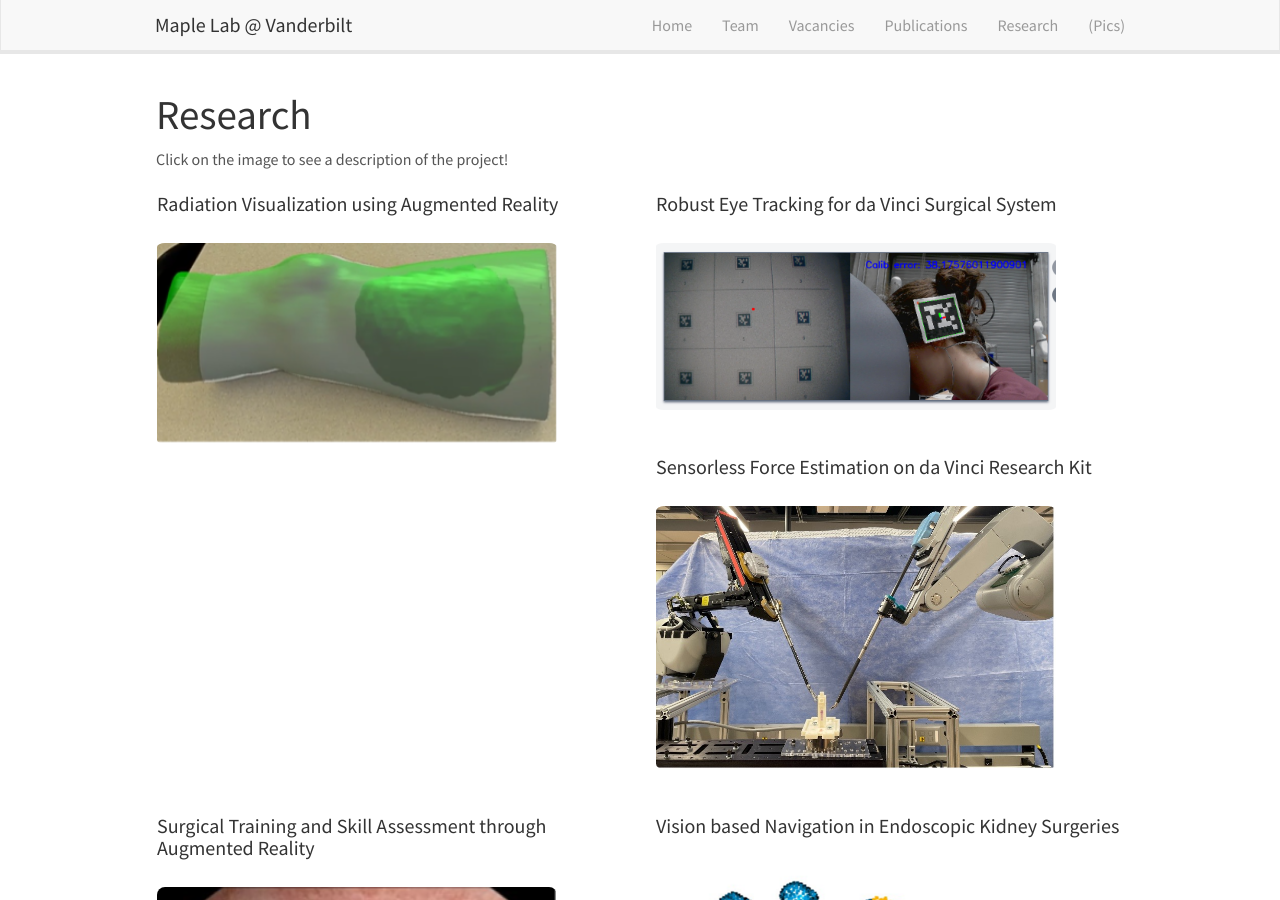
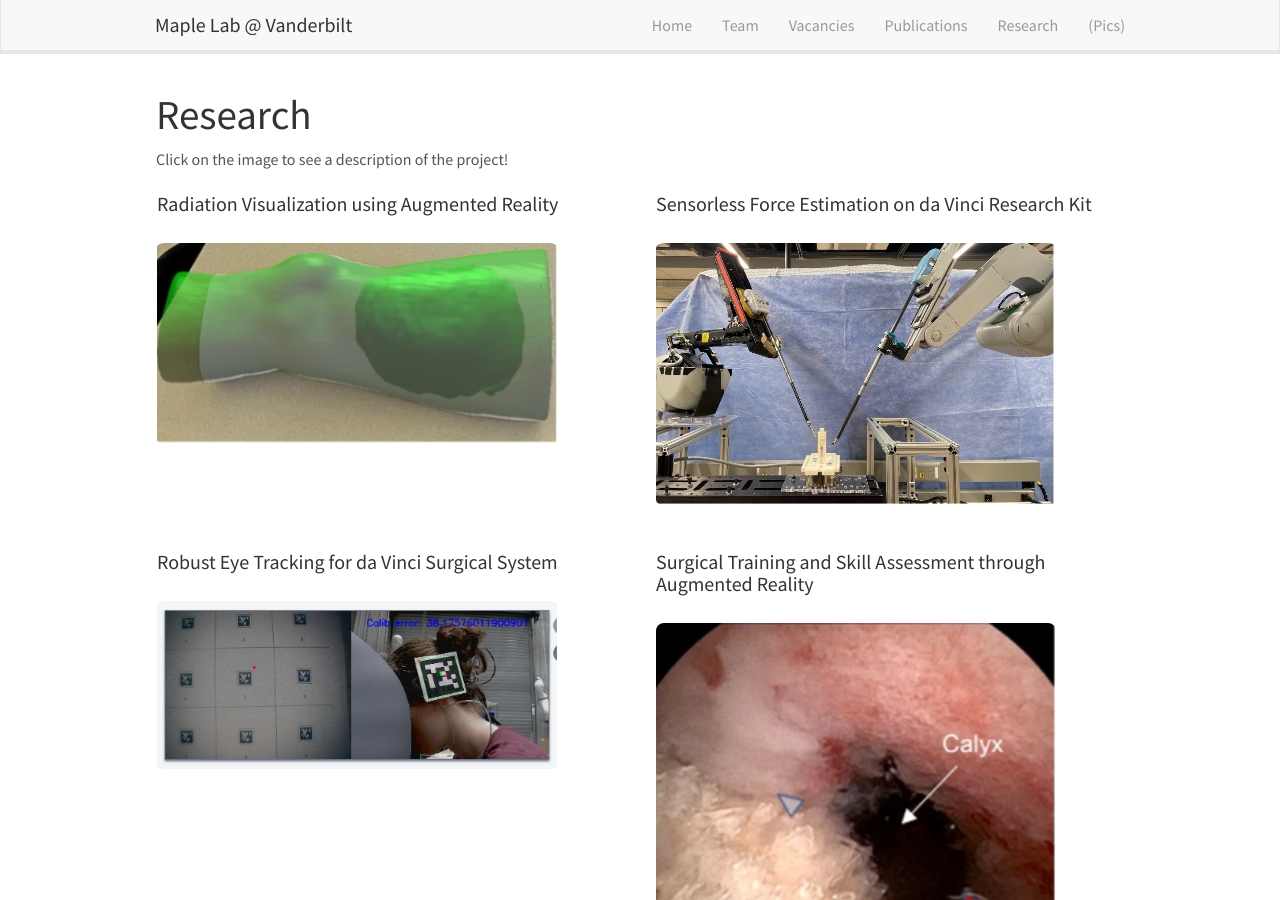
Before and after one commit to vu-maple-lab/vu-maple-lab.github.io, a Jekyll site: the page built from research.md, in a window 1280 px wide and 900 px high. Built offline with Jekyll 4.4.1, drawn with Linux system fonts in a browser that asks for light colours; nearby versions of some CDN libraries.

Commit message:
try this 13

```diff
--- a/research.md
+++ b/research.md
@@ -17,16 +17,16 @@ Click on the image to see a description of the project!
 </div>
 
 <div class="col-sm-6 clearfix">
-  <h4>Robust Eye Tracking for da Vinci Surgical System</h4>
-  <a href="{{ site.url }}{{ site.baseurl }}/research/dvrk_gaze" title="dvrk_gaze">
-    <img src="{{ site.url }}{{ site.baseurl }}/images/researchpic/dvrk_gaze.png" alt="dvrk_gaze" style="width: 400px"/>
+ <h4>Sensorless Force Estimation on da Vinci Research Kit</h4>
+  <a href="{{ site.url }}{{ site.baseurl }}/research/force_estimation" title="force_estimation">
+    <img src="{{ site.url }}{{ site.baseurl }}/images/researchpic/force_estimation.jpg" alt="force_estimation" style="width: 400px"/>
   </a>
 </div>
 
 <div class="col-sm-6 clearfix">
- <h4>Sensorless Force Estimation on da Vinci Research Kit</h4>
-  <a href="{{ site.url }}{{ site.baseurl }}/research/force_estimation" title="force_estimation">
-    <img src="{{ site.url }}{{ site.baseurl }}/images/researchpic/force_estimation.jpg" alt="force_estimation" style="width: 400px"/>
+  <h4>Robust Eye Tracking for da Vinci Surgical System</h4>
+  <a href="{{ site.url }}{{ site.baseurl }}/research/dvrk_gaze" title="dvrk_gaze">
+    <img src="{{ site.url }}{{ site.baseurl }}/images/researchpic/dvrk_gaze.png" alt="dvrk_gaze" style="width: 400px"/>
   </a>
 </div>
 
@@ -40,7 +40,7 @@ Click on the image to see a description of the project!
 <div class="col-sm-6 clearfix">
   <h4>Vision based Navigation in Endoscopic Kidney Surgeries</h4>
   <a href="{{ site.url }}{{ site.baseurl }}/research/kidney_reconstruction" title="kidney_reconstruction">
-    <img src="{{ site.url }}{{ site.baseurl }}/images/researchpic/kidney_reco.png" alt="kidney_reconstruction" style="width: 400px"/>
+    <img src="{{ site.url }}{{ site.baseurl }}/images/researchpic/kidney_reco.png" alt="kidney_reconstruction" style="width: 300px"/>
   </a>
 </div>
 
```
